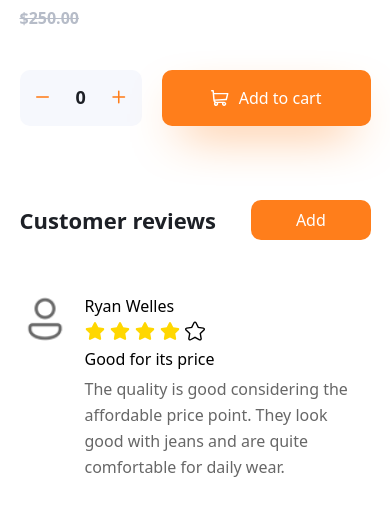
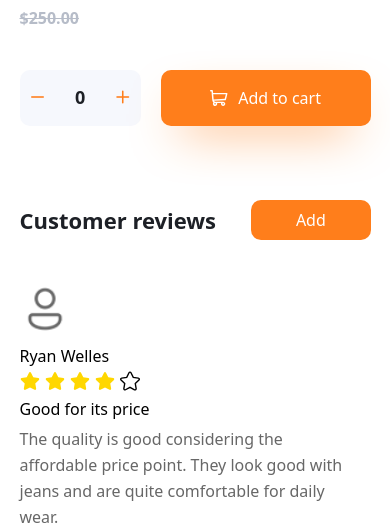
Before and after one commit to luka-99/React-Project, a React (Vite) app: page / in a window 390 px wide. Shown: the part 982-1514 px from the top of the page. Built offline with nearby package versions, Linux system fonts and the light colour scheme.

Commit message:
fixing small errors

```diff
--- a/public/stylesheet/Review.css
+++ b/public/stylesheet/Review.css
@@ -133,6 +133,20 @@
 }
 
 @media (max-width: 580px) {
+  .review-item img {
+    position: absolute;
+    margin-top:-60px;
+  }
+
+  .review-item {
+    margin-top: 100px;
+  }
+
+  .Edit,
+  .Delete{
+    margin-top:-60px;
+  }
+
   .review-description {
     width: 95%;
   }
--- a/public/stylesheet/Text.css
+++ b/public/stylesheet/Text.css
@@ -198,3 +198,10 @@
     margin-top: 2rem;
   }
 }
+
+@media (max-width: 420px) {
+  .decrease-button,
+  .increase-button {
+    padding: 8px 5px;
+  }
+}
--- a/src/ReviewForm.jsx
+++ b/src/ReviewForm.jsx
@@ -107,7 +107,7 @@ const ReviewForm = () => {
           <Formik
             initialValues={{
               reviewerName: selectedReview?.reviewerName || "",
-              starRating: selectedReview?.starRating || 0,
+              starRating: selectedReview?.starRating || null,
               reviewTitle: selectedReview?.reviewTitle || "",
               reviewDescription: selectedReview?.reviewDescription || "",
             }}
@@ -151,7 +151,7 @@ const ReviewForm = () => {
                 <div className="form-field">
                   <label className="title">Reviewer Name</label>
                   <Field
-                    maxLength={15}
+                    maxLength={20}
                     type="text"
                     name="reviewerName"
                     placeholder="Enter your name (optional)"
```
